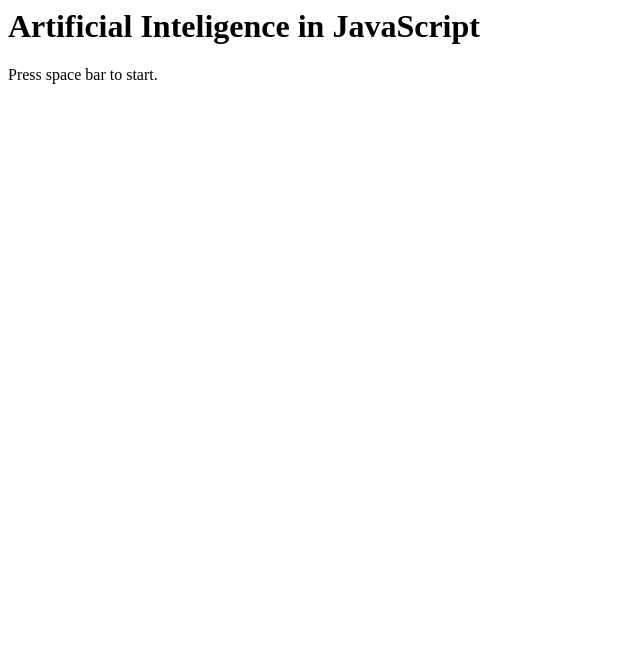
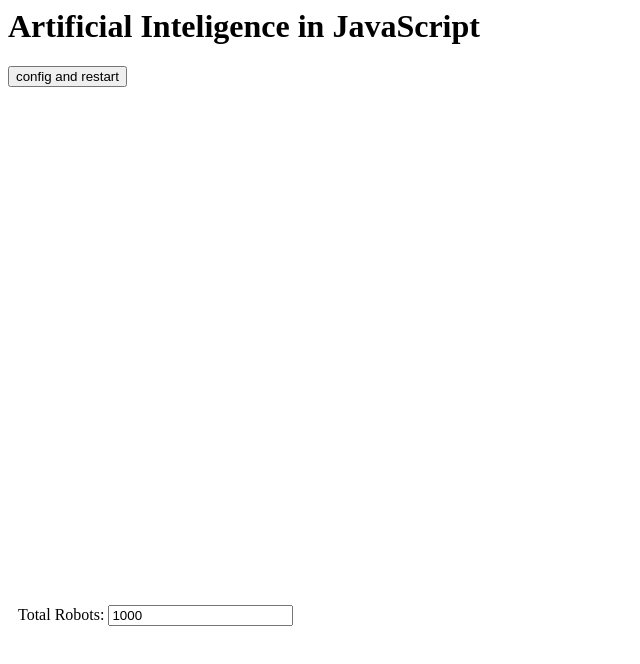
Before and after one commit to nicolasmafra/ai-js, a plain HTML site: page index.html in a window 1280 px wide. Shown: the whole page, without its empty margins (0-640 px from the left). Drawn offline with Linux system fonts and the light colour scheme.

Commit message:
add total robots param in html

```diff
--- a/index.html
+++ b/index.html
@@ -5,9 +5,13 @@
 		<script src="ai.js"></script>
 		<script src="main.js"></script>
 	</head>
-	<body onload="start()">
+	<body>
 		<h1>Artificial Inteligence in JavaScript</h1>
-		<p>Press space bar to start.</p>
-		<canvas></canvas>
+		<button onclick="reconfig()">config and restart</button>
+		<br><br>
+		<canvas width="1000" height="500" style="float:left"></canvas>
+		<div style="float:left; margin-left:10px">
+			<label for="totalRobots">Total Robots: </label><input name="totalRobots" value="1000" />
+		</div>
 	</body>
 </html>
--- a/main.js
+++ b/main.js
@@ -24,16 +24,26 @@
 	}
 };
 
-function start() {
-	game.players = aiInput.createPlayers(1000).slice();
-	game.onStartCallback = () => aiInput.onStart();
-	game.onPlayerUpdateCallback = p => aiInput.updatePlayer(p);
-	game.onUpdateCallback = () => aiInput.update();
-	game.onStopCallback = p => aiInput.nextGeneration(p);
+function reconfig() {
+	var totalRobots = parseInt(document.getElementsByName("totalRobots")[0].value);
+
+	game.stop();
+	game.players = totalRobots ? aiInput.createPlayers(totalRobots).slice() : [];
+	if (game.players.length > 0) {
+		game.onStartCallback = () => aiInput.onStart();
+		game.onPlayerUpdateCallback = p => aiInput.updatePlayer(p);
+		game.onUpdateCallback = () => aiInput.update();
+		game.onStopCallback = p => aiInput.nextGeneration(p);
+	} else {
+		game.onStartCallback = null;
+		game.onPlayerUpdateCallback = null;
+		game.onUpdateCallback = null;
+		game.onStopCallback = null;
+	}
 
 	humanInput.config();
 	humanInput.createPlayer();
 	game.players.push(humanInput.obj);
 
-	//game.start();
+	game.start();
 }
```
